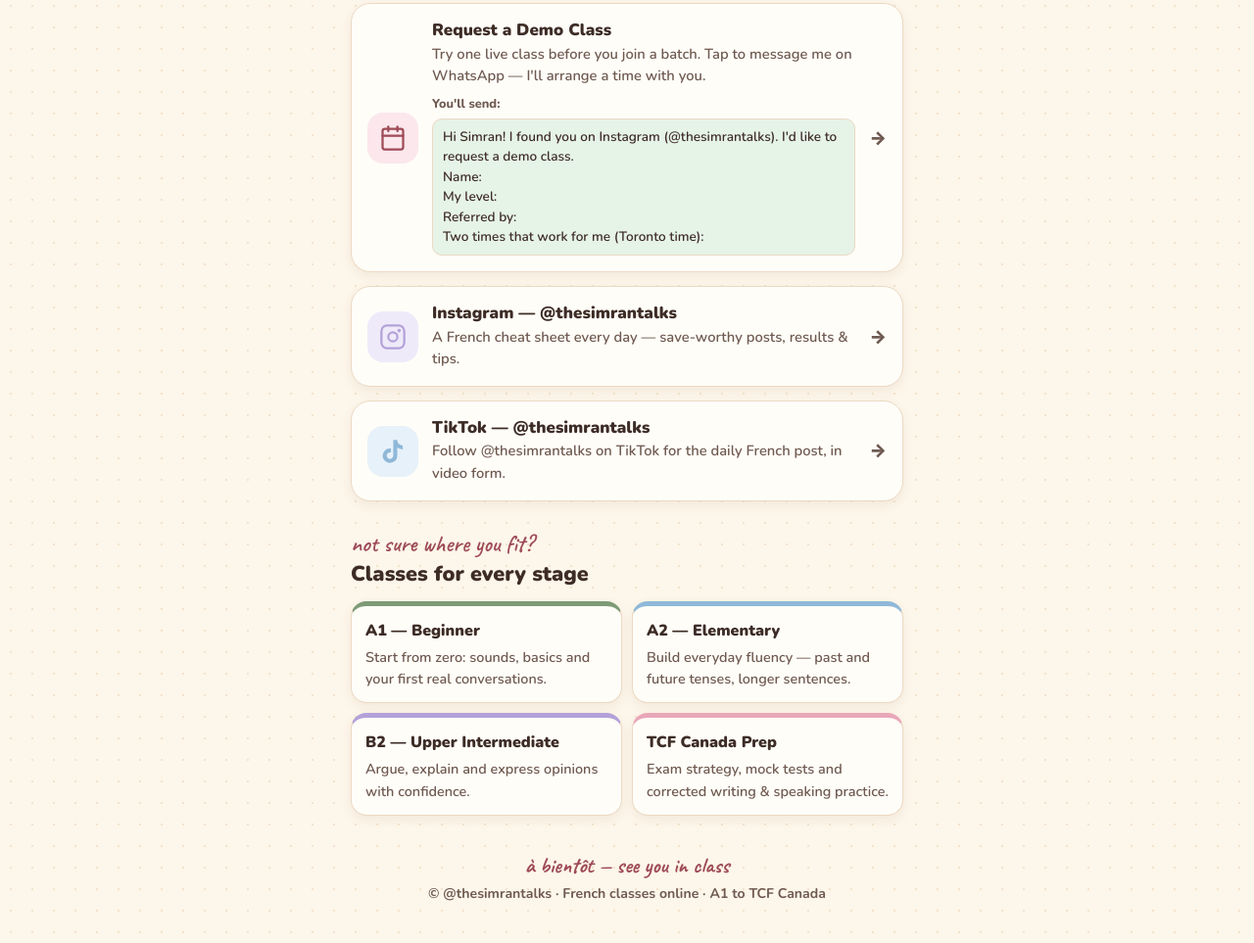
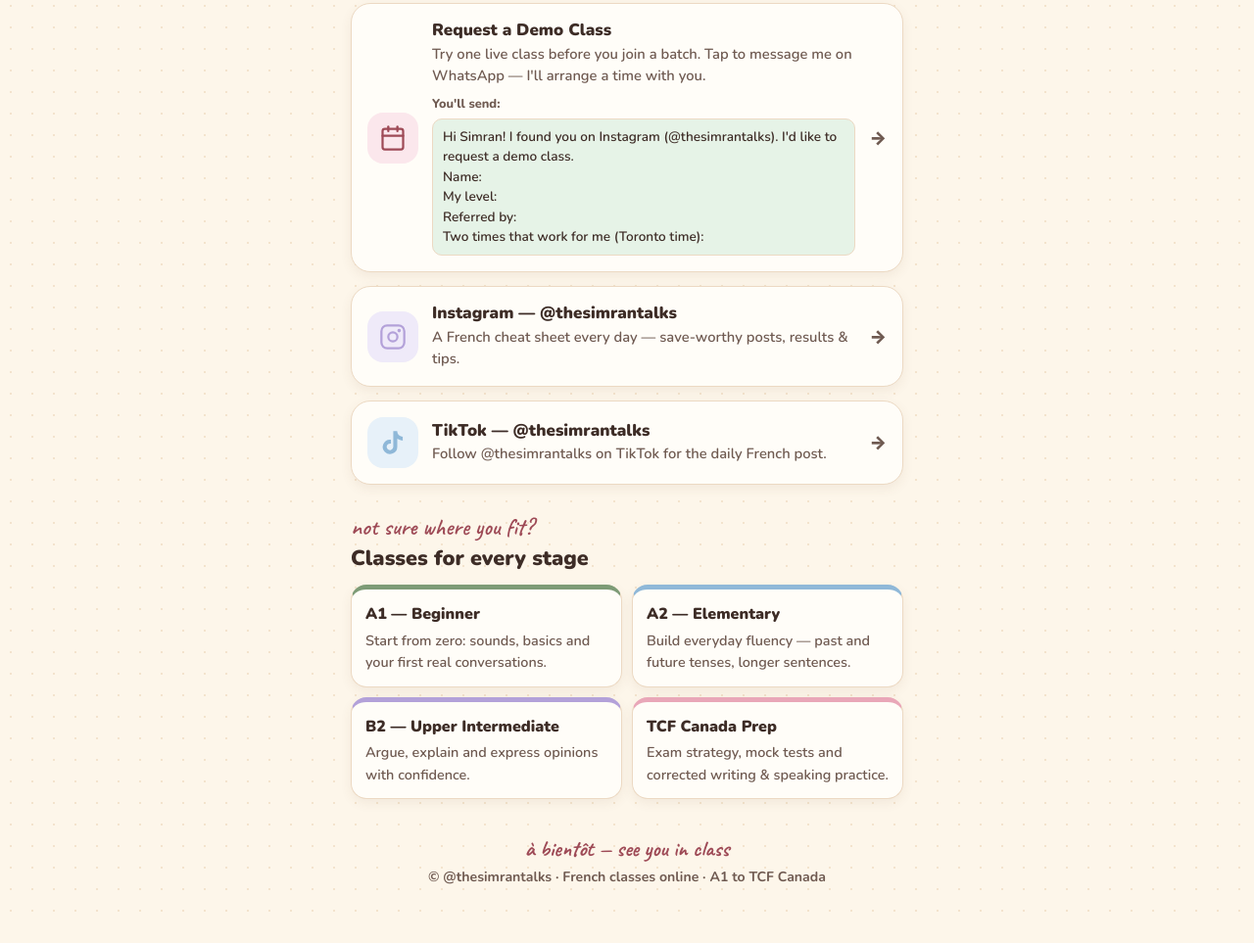
Before and after one commit to thesimrantalks/French-links, a plain HTML site: page index.html in a window 1280 px wide. Shown: the part 1347-2310 px from the top of the page at 98% size. Drawn offline with nearby package versions, Linux system fonts and the light colour scheme.

Commit message:
Remove 'in video form' from TikTok row

```diff
--- a/index.html
+++ b/index.html
@@ -326,7 +326,7 @@ Two times that work for me (Toronto time):</span>
           </span>
           <span class="txt">
             <span class="t">TikTok — @thesimrantalks</span>
-            <span class="d">Follow @thesimrantalks on TikTok for the daily French post, in video form.</span>
+            <span class="d">Follow @thesimrantalks on TikTok for the daily French post.</span>
           </span>
           <span class="arrow" aria-hidden="true">→</span>
         </a>
```
